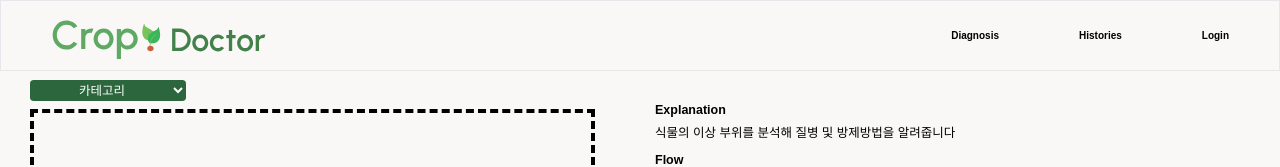
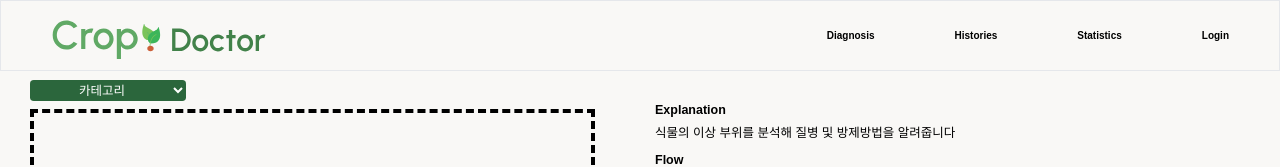
Before and after one commit to S-V-23-BootCamp-Team-F/frontend, a React (Vite) app: page / in a window 1280 px wide. Shown: the top 167 px of the page. Built offline with nearby package versions, Linux system fonts and the light colour scheme.

Commit message:
design : statistics 메뉴 추가

```diff
--- a/src/components/Navbar.tsx
+++ b/src/components/Navbar.tsx
@@ -23,6 +23,9 @@ function Navbar() {
   };
   const moveToLogin = () => {
     navigate("/getStart");
+  };
+  const moveToStatistics = () => {
+    navigate("/stastics");
   };
   // 로그아웃
   const moveToLogout = () => {
@@ -68,6 +71,14 @@ function Navbar() {
             onClick={moveToHistories}
           >
             Histories
+
+          </div>
+          <div
+            className="cursor-pointer hover:text-button"
+            onClick={moveToStatistics}
+          >
+            Statistics
+
           </div>
           {isLogin ? (
             <div
@@ -109,6 +120,15 @@ function Navbar() {
                   <div className="mt-16 h-20 w-20 bg-history bg-contain hover:cursor-pointer group-hover:bg-history_hover" />
                   <div className=" mt-3 cursor-pointer group-hover:border-b-2 group-hover:border-button group-hover:text-button">
                     Histories
+                  </div>
+                </div>
+                <div
+                  className="group flex flex-col items-center justify-center pb-2 hover:pb-1"
+                  onClick={moveToStatistics}
+                >
+                  <div className="mt-16 h-20 w-20 bg-statistics bg-contain hover:cursor-pointer group-hover:bg-statistics_hover" />
+                  <div className=" mt-3 cursor-pointer group-hover:border-b-2 group-hover:border-button group-hover:text-button">
+                    Statistics
                   </div>
                 </div>
                 <div className="group flex flex-col items-center justify-center pb-2 hover:pb-1">
--- a/tailwind.config.cjs
+++ b/tailwind.config.cjs
@@ -41,6 +41,8 @@ module.exports = {
         history: "url('images/history.svg')",
         history_hover: "url('images/history_hover.svg')",
         upload_image: "url('images/uploadImage.svg')",
+        statistics: "url('images/statistics.svg')",
+        statistics_hover: "url('images/statistics_hover.svg')",
       },
       fontSize: {
         10: "10px",
```
Also changed, not shown: src/images/statistics.svg (added), src/images/statistics_hover.svg (added).
